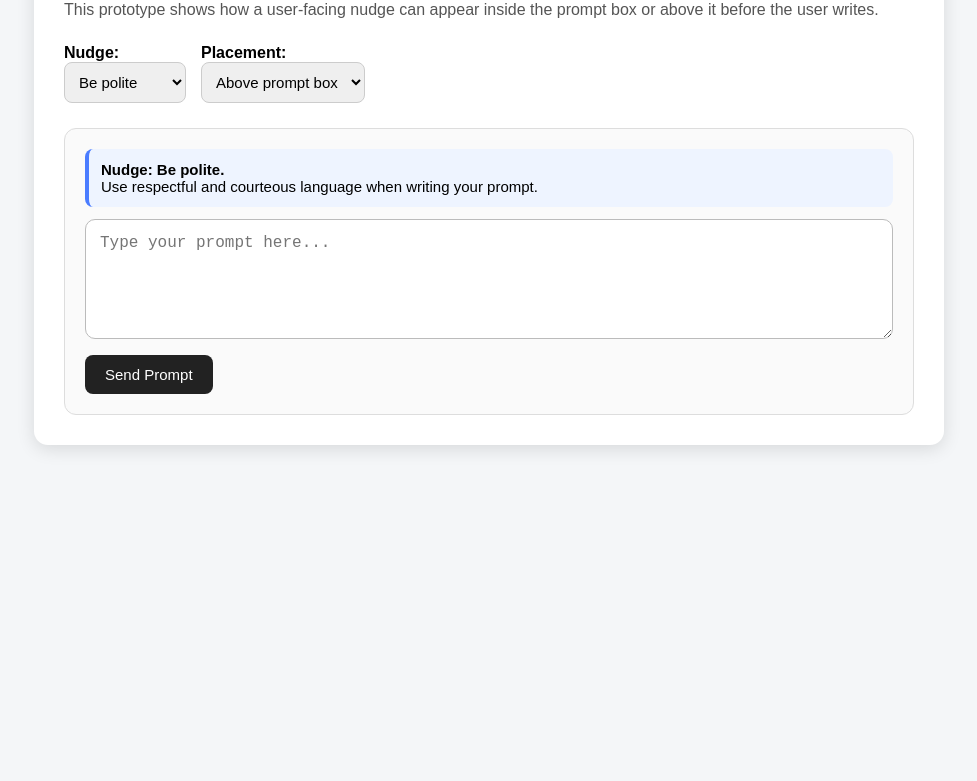
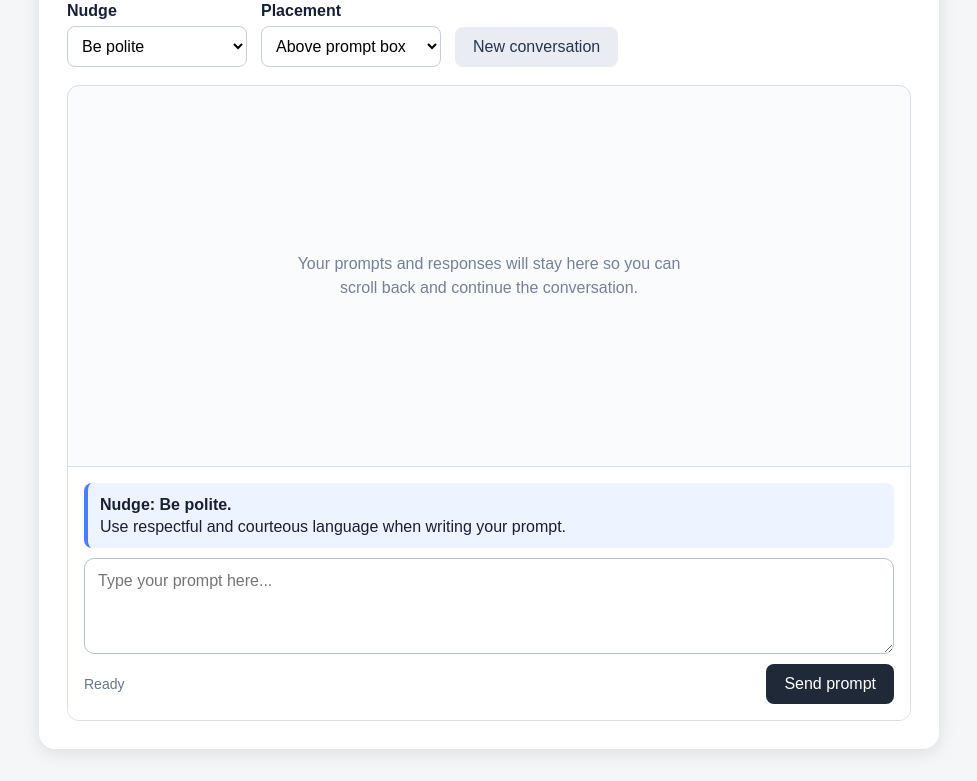
Before and after one commit to dhruti-aat/prompt-nudge-prototype-project, a website: page index.html in a window 1280 px wide. Shown: the part 143-924 px from the top of the page, without its empty margins (151-1128 px from the left). Before the commit the page ends 800 px from the top, so only its background shows below. Drawn offline with Linux system fonts and the light colour scheme.

Commit message:
Add files via upload

```diff
--- a/index.html
+++ b/index.html
@@ -1,118 +1,178 @@
 <!DOCTYPE html>
-<html>
+<html lang="en">
 <head>
+  <meta charset="UTF-8">
+  <meta name="viewport" content="width=device-width, initial-scale=1.0">
   <title>Prompt Nudge Prototype</title>
   <style>
-    body {
+    :root {
+      color-scheme: light;
       font-family: Arial, sans-serif;
       background: #f4f6f8;
+      color: #172033;
+    }
+
+    * { box-sizing: border-box; }
+
+    body {
       margin: 0;
-      padding: 40px;
+      padding: 32px 18px;
     }
 
     .container {
-      max-width: 850px;
+      max-width: 900px;
       margin: auto;
       background: white;
-      padding: 30px;
-      border-radius: 14px;
-      box-shadow: 0 4px 18px rgba(0,0,0,0.12);
+      padding: 28px;
+      border-radius: 16px;
+      box-shadow: 0 4px 18px rgba(0, 0, 0, 0.1);
     }
 
-    h1 {
-      margin-bottom: 5px;
-    }
-
-    .subtitle {
-      color: #555;
-      margin-bottom: 25px;
-    }
+    h1 { margin: 0 0 6px; }
+    .subtitle { color: #536174; margin: 0 0 24px; }
 
     .controls {
       display: flex;
-      gap: 15px;
-      margin-bottom: 25px;
+      align-items: end;
+      gap: 14px;
+      margin-bottom: 18px;
       flex-wrap: wrap;
     }
 
+    .control { min-width: 180px; }
+    label { display: block; font-weight: 700; margin-bottom: 6px; }
+
+    select, textarea, button { font: inherit; }
+
     select {
+      width: 100%;
       padding: 10px;
-      font-size: 15px;
+      border: 1px solid #c8ced8;
       border-radius: 8px;
-      border: 1px solid #ccc;
+      background: white;
     }
 
-    .chat-area {
-      border: 1px solid #ddd;
+    button {
+      padding: 11px 18px;
+      border: 0;
+      border-radius: 8px;
+      background: #1f2937;
+      color: white;
+      cursor: pointer;
+    }
+
+    button:hover { background: #374151; }
+    button:disabled { cursor: wait; opacity: 0.65; }
+    .secondary { background: #e9edf3; color: #273449; }
+    .secondary:hover { background: #dce2ea; }
+
+    .chat-shell {
+      border: 1px solid #d9dee7;
       border-radius: 12px;
+      background: #fafbfc;
+      overflow: hidden;
+    }
+
+    .messages {
+      height: 380px;
+      overflow-y: auto;
       padding: 20px;
-      background: #fafafa;
+      display: flex;
+      flex-direction: column;
+      gap: 14px;
+      scroll-behavior: smooth;
+    }
+
+    .empty-state {
+      margin: auto;
+      color: #758195;
+      text-align: center;
+      max-width: 420px;
+      line-height: 1.5;
+    }
+
+    .message {
+      max-width: 80%;
+      padding: 12px 14px;
+      border-radius: 12px;
+      line-height: 1.5;
+      white-space: pre-wrap;
+      overflow-wrap: anywhere;
+    }
+
+    .message.user {
+      align-self: flex-end;
+      background: #1f2937;
+      color: white;
+      border-bottom-right-radius: 4px;
+    }
+
+    .message.assistant {
+      align-self: flex-start;
+      background: white;
+      border: 1px solid #d9dee7;
+      border-bottom-left-radius: 4px;
+    }
+
+    .composer {
+      padding: 16px;
+      border-top: 1px solid #d9dee7;
+      background: white;
     }
 
     .nudge-above {
       background: #eef4ff;
       border-left: 4px solid #4a7cff;
-      padding: 12px;
-      margin-bottom: 12px;
+      padding: 11px 12px;
+      margin-bottom: 10px;
       border-radius: 8px;
-      font-size: 15px;
+      line-height: 1.35;
     }
 
     textarea {
+      display: block;
       width: 100%;
-      height: 120px;
-      padding: 14px;
-      font-size: 16px;
+      min-height: 96px;
+      padding: 13px;
+      border: 1px solid #b9c1cd;
       border-radius: 10px;
-      border: 1px solid #bbb;
       resize: vertical;
-      box-sizing: border-box;
     }
 
-    button {
-      margin-top: 12px;
-      padding: 11px 20px;
-      font-size: 15px;
-      border: none;
-      border-radius: 8px;
-      background: #222;
-      color: white;
-      cursor: pointer;
+    textarea:focus, select:focus {
+      outline: 3px solid rgba(74, 124, 255, 0.18);
+      border-color: #4a7cff;
     }
 
-    button:hover {
-      background: #444;
+    .composer-actions {
+      display: flex;
+      justify-content: space-between;
+      align-items: center;
+      gap: 12px;
+      margin-top: 10px;
     }
 
-    .output {
-      margin-top: 20px;
-      padding: 14px;
-      background: white;
-      border-radius: 10px;
-      border: 1px solid #ddd;
-      display: none;
-      white-space: pre-wrap;
-      line-height: 1.5;
-    }
+    .status { color: #687588; font-size: 14px; }
 
-    .label {
-      font-weight: bold;
-      margin-bottom: 6px;
+    @media (max-width: 640px) {
+      body { padding: 0; }
+      .container { min-height: 100vh; border-radius: 0; padding: 20px 14px; }
+      .messages { height: 48vh; }
+      .message { max-width: 92%; }
+      .control { flex: 1 1 100%; }
     }
   </style>
 </head>
 
 <body>
-  <div class="container">
+  <main class="container">
     <h1>Prompt Nudge Chatbox Prototype</h1>
-    <p class="subtitle">
-      This prototype shows how a user-facing nudge can appear inside the prompt box or above it before the user writes.
-    </p>
+    <p class="subtitle">Choose a writing nudge, then continue a real multi-turn conversation.</p>
 
     <div class="controls">
-      <div>
-        <label><strong>Nudge:</strong></label><br>
-        <select id="nudgeSelect" onchange="updateNudge()">
+      <div class="control">
+        <label for="nudgeSelect">Nudge</label>
+        <select id="nudgeSelect">
           <option value="polite">Be polite</option>
           <option value="concise">Be concise</option>
           <option value="context">Add context</option>
@@ -121,32 +181,34 @@
         </select>
       </div>
 
-      <div>
-        <label><strong>Placement:</strong></label><br>
-        <select id="placementSelect" onchange="updateNudge()">
+      <div class="control">
+        <label for="placementSelect">Placement</label>
+        <select id="placementSelect">
           <option value="above">Above prompt box</option>
           <option value="inside">Inside prompt box</option>
           <option value="both">Both</option>
         </select>
       </div>
+
+      <button id="newChatButton" class="secondary" type="button">New conversation</button>
     </div>
 
-    <div class="chat-area">
-      <div id="nudgeAbove" class="nudge-above"></div>
+    <section class="chat-shell" aria-label="Chat conversation">
+      <div id="messages" class="messages" aria-live="polite"></div>
 
-      <textarea id="promptBox"></textarea>
-
-      <br>
-      <button onclick="sendPrompt()">Send Prompt</button>
-
-      <div id="output" class="output">
-        <div class="label">Response:</div>
-        <div id="submittedPrompt"></div>
+      <div class="composer">
+        <div id="nudgeAbove" class="nudge-above"></div>
+        <textarea id="promptBox" aria-label="Prompt"></textarea>
+        <div class="composer-actions">
+          <span id="status" class="status">Ready</span>
+          <button id="sendButton" type="button">Send prompt</button>
+        </div>
       </div>
-    </div>
-  </div>
+    </section>
+  </main>
 
   <script>
+    const STORAGE_KEY = "prompt-nudge-v2-conversation";
     const nudges = {
       polite: {
         title: "Be polite",
@@ -168,73 +230,147 @@
         text: "State exactly what you want, including format, length, tone, or constraints.",
         placeholder: "Be specific... Mention format, tone, length, or requirements."
       },
-      none: {
-        title: "",
-        text: "",
-        placeholder: "Type your prompt here..."
-      }
+      none: { title: "", text: "", placeholder: "Type your prompt here..." }
     };
 
+    const messagesElement = document.getElementById("messages");
+    const promptBox = document.getElementById("promptBox");
+    const sendButton = document.getElementById("sendButton");
+    const newChatButton = document.getElementById("newChatButton");
+    const nudgeSelect = document.getElementById("nudgeSelect");
+    const placementSelect = document.getElementById("placementSelect");
+    const nudgeAbove = document.getElementById("nudgeAbove");
+    const statusElement = document.getElementById("status");
+
+    let conversation = loadConversation();
+
+    function loadConversation() {
+      try {
+        const saved = JSON.parse(localStorage.getItem(STORAGE_KEY));
+        if (saved && Array.isArray(saved.messages)) {
+          return {
+            messages: saved.messages.filter(
+              message => message && ["user", "assistant"].includes(message.role) && typeof message.text === "string"
+            ),
+            previousResponseId: typeof saved.previousResponseId === "string" ? saved.previousResponseId : null
+          };
+        }
+      } catch (error) {
+        console.warn("Could not restore the saved conversation.", error);
+      }
+      return { messages: [], previousResponseId: null };
+    }
+
+    function saveConversation() {
+      localStorage.setItem(STORAGE_KEY, JSON.stringify(conversation));
+    }
+
+    function renderMessages() {
+      messagesElement.innerHTML = "";
+      if (conversation.messages.length === 0) {
+        const empty = document.createElement("div");
+        empty.className = "empty-state";
+        empty.textContent = "Your prompts and responses will stay here so you can scroll back and continue the conversation.";
+        messagesElement.appendChild(empty);
+        return;
+      }
+
+      for (const message of conversation.messages) {
+        const bubble = document.createElement("div");
+        bubble.className = `message ${message.role}`;
+        bubble.textContent = message.text;
+        messagesElement.appendChild(bubble);
+      }
+      messagesElement.scrollTop = messagesElement.scrollHeight;
+    }
+
     function updateNudge() {
-      const nudgeKey = document.getElementById("nudgeSelect").value;
-      const placement = document.getElementById("placementSelect").value;
+      const nudgeKey = nudgeSelect.value;
+      const placement = placementSelect.value;
       const nudge = nudges[nudgeKey];
 
-      const nudgeAbove = document.getElementById("nudgeAbove");
-      const promptBox = document.getElementById("promptBox");
-
       if ((placement === "above" || placement === "both") && nudgeKey !== "none") {
-        nudgeAbove.style.display = "block";
-        nudgeAbove.innerHTML = "<strong>Nudge: " + nudge.title + ".</strong><br>" + nudge.text;
+        nudgeAbove.hidden = false;
+        nudgeAbove.replaceChildren();
+        const strong = document.createElement("strong");
+        strong.textContent = `Nudge: ${nudge.title}.`;
+        nudgeAbove.append(strong, document.createElement("br"), document.createTextNode(nudge.text));
       } else {
-        nudgeAbove.style.display = "none";
+        nudgeAbove.hidden = true;
       }
 
-      if ((placement === "inside" || placement === "both") && nudgeKey !== "none") {
-        promptBox.placeholder = nudge.placeholder;
-      } else {
-        promptBox.placeholder = "Type your prompt here...";
-      }
+      promptBox.placeholder =
+        (placement === "inside" || placement === "both") && nudgeKey !== "none"
+          ? nudge.placeholder
+          : "Type your prompt here...";
+    }
+
+    function setLoading(isLoading) {
+      sendButton.disabled = isLoading;
+      promptBox.disabled = isLoading;
+      statusElement.textContent = isLoading ? "Thinking..." : "Ready";
     }
 
     async function sendPrompt() {
-      const prompt = document.getElementById("promptBox").value.trim();
+      const prompt = promptBox.value.trim();
+      if (!prompt || sendButton.disabled) return;
 
-      const output = document.getElementById("output");
-      const submittedPrompt = document.getElementById("submittedPrompt");
-
-      output.style.display = "block";
-
-      if (!prompt) {
-        submittedPrompt.innerText = "Please enter a prompt first.";
-        return;
-      }
-
-      submittedPrompt.innerText = "Thinking...";
+      conversation.messages.push({ role: "user", text: prompt });
+      promptBox.value = "";
+      saveConversation();
+      renderMessages();
+      setLoading(true);
 
       try {
         const response = await fetch("/chat", {
           method: "POST",
-          headers: {
-            "Content-Type": "application/json"
-          },
-          body: JSON.stringify({ prompt: prompt })
+          headers: { "Content-Type": "application/json" },
+          body: JSON.stringify({
+            prompt,
+            previousResponseId: conversation.previousResponseId,
+            timeZone: Intl.DateTimeFormat().resolvedOptions().timeZone
+          })
         });
 
         const data = await response.json();
+        if (!response.ok) throw new Error(data.reply || "The request failed.");
 
-        document.getElementById("promptBox").value = "";
-
-        submittedPrompt.innerText =
-          "User prompt:\n" + prompt + "\n\nAI response:\n" + data.reply;
-
+        conversation.messages.push({ role: "assistant", text: data.reply });
+        conversation.previousResponseId = data.responseId || null;
       } catch (error) {
-        submittedPrompt.innerText = "Error connecting to the AI server.";
-        console.error(error);
+        conversation.messages.push({
+          role: "assistant",
+          text: error.message || "The AI could not respond right now. Please try again."
+        });
+      } finally {
+        saveConversation();
+        renderMessages();
+        setLoading(false);
+        promptBox.focus();
       }
     }
 
+    function startNewConversation() {
+      conversation = { messages: [], previousResponseId: null };
+      saveConversation();
+      renderMessages();
+      statusElement.textContent = "New conversation started";
+      promptBox.focus();
+    }
+
+    nudgeSelect.addEventListener("change", updateNudge);
+    placementSelect.addEventListener("change", updateNudge);
+    sendButton.addEventListener("click", sendPrompt);
+    newChatButton.addEventListener("click", startNewConversation);
+    promptBox.addEventListener("keydown", event => {
+      if (event.key === "Enter" && !event.shiftKey) {
+        event.preventDefault();
+        sendPrompt();
+      }
+    });
+
     updateNudge();
+    renderMessages();
   </script>
 </body>
 </html>
```
Also changed, not shown: server.js (+48 -6 lines).
